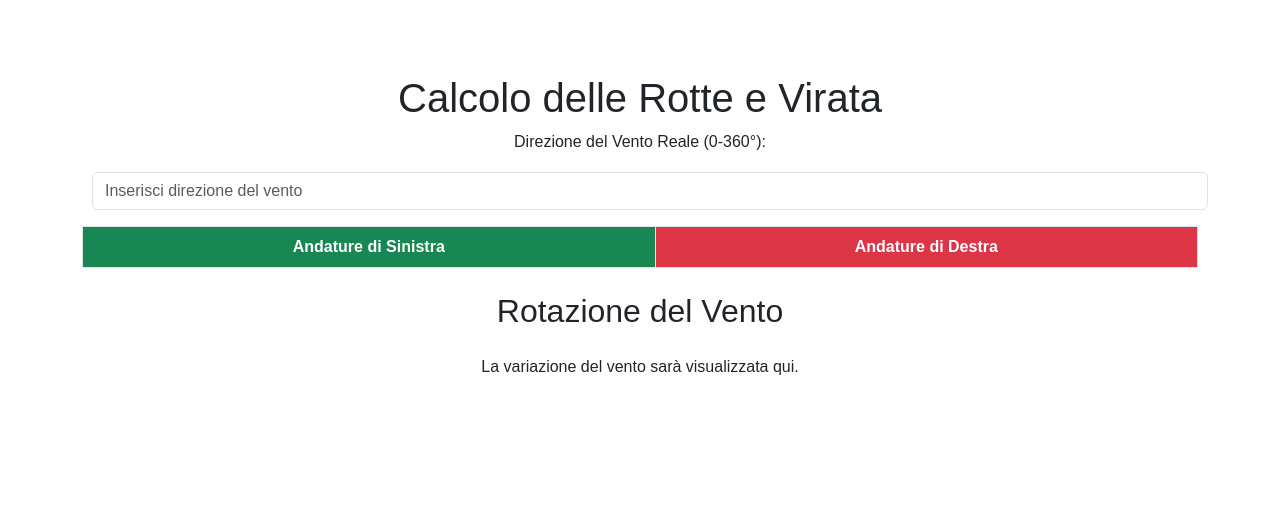
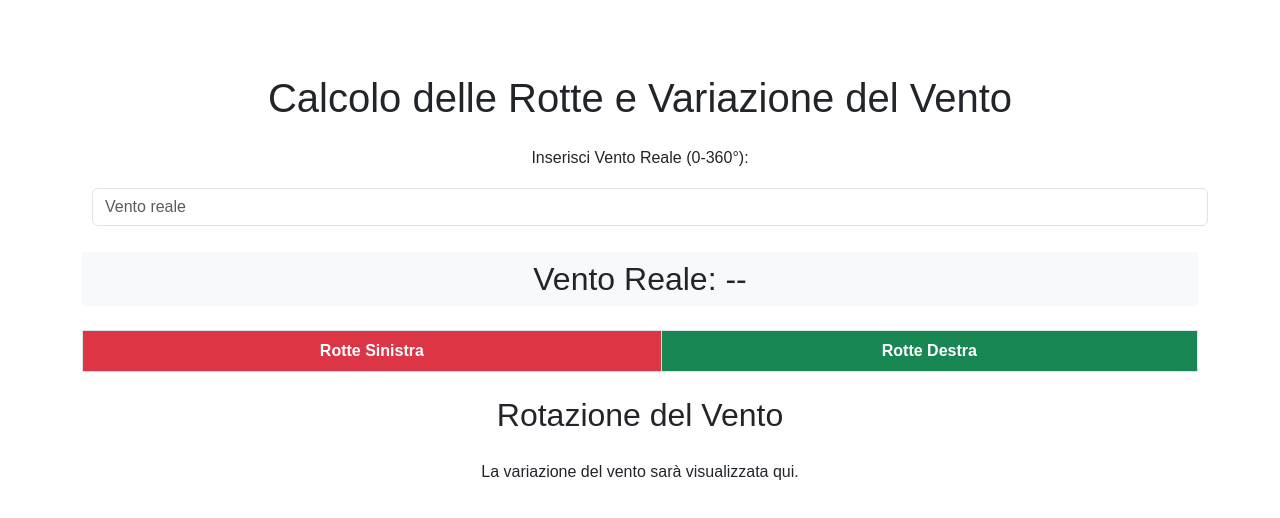
Before and after one commit to lorenzoazzolini/tack, a plain HTML site: page index.html in a window 1280 px wide. Drawn offline with nearby package versions, Linux system fonts and the light colour scheme.

Commit message:
Update index.html

```diff
--- a/index.html
+++ b/index.html
@@ -3,25 +3,35 @@
 <head>
     <meta charset="UTF-8">
     <meta name="viewport" content="width=device-width, initial-scale=1.0">
-    <title>Calcolo Rotte e Virata</title>
+    <title>Calcolo Rotte e Vento</title>
     <!-- Bootstrap CDN -->
     <link href="https://cdn.jsdelivr.net/npm/bootstrap@5.3.0-alpha3/dist/css/bootstrap.min.css" rel="stylesheet">
     <link rel="stylesheet" href="style.css">
 </head>
 <body class="container py-4">
 
-    <h1 class="text-center">Calcolo delle Rotte e Virata</h1>
+    <h1 class="text-center mb-4">Calcolo delle Rotte e Variazione del Vento</h1>
 
-    <div class="mb-3">
-        <label for="vento" class="form-label">Direzione del Vento Reale (0-360°):</label>
-        <input type="number" class="form-control" id="vento" name="vento" min="0" max="360" placeholder="Inserisci direzione del vento" oninput="calcolaRotte()">
+    <div class="row mb-3">
+        <div class="col">
+            <label for="vento" class="form-label">Inserisci Vento Reale (0-360°):</label>
+            <input type="number" class="form-control" id="vento" name="vento" min="0" max="360" placeholder="Vento reale" oninput="calcolaRotte()">
+        </div>
     </div>
 
+    <!-- Cella per visualizzare il vento reale corrente -->
+    <div class="row mb-3">
+        <div class="col">
+            <h2 class="text-center bg-light py-2" id="ventoAttuale">Vento Reale: --</h2>
+        </div>
+    </div>
+
+    <!-- Tabella per visualizzare le rotte -->
     <table class="table table-bordered text-center">
         <thead>
             <tr>
-                <th class="bg-success text-white">Andature di Sinistra</th>
-                <th class="bg-danger text-white">Andature di Destra</th>
+                <th class="bg-danger text-white">Rotte Sinistra</th>
+                <th class="bg-success text-white">Rotte Destra</th>
             </tr>
         </thead>
         <tbody id="risultato"></tbody>
```
